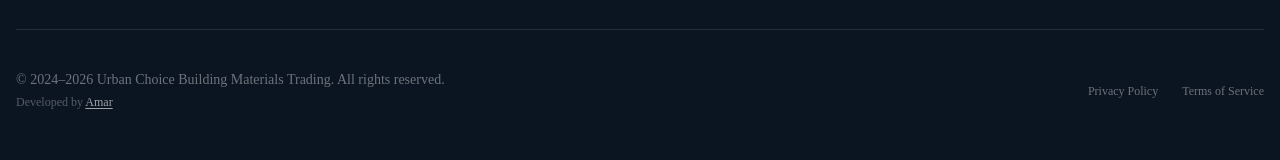
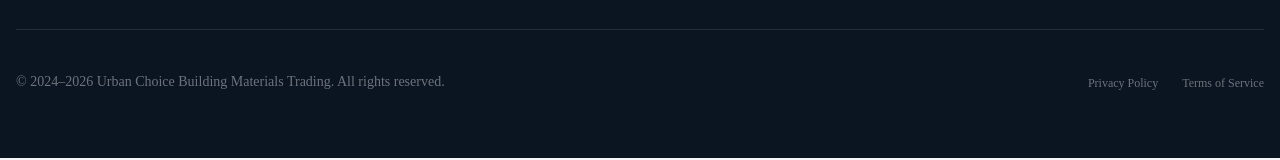
Before and after one commit to ScoobyDu16/urban-choice-1, a Next.js app: page / in a window 1280 px wide. Shown: the part 5343-5503 px from the top of the page. Built offline with nearby package versions, Linux system fonts and the light colour scheme; no server answers.

Commit message:
fix: removed developed by

```diff
--- a/src/components/layout/Footer.tsx
+++ b/src/components/layout/Footer.tsx
@@ -151,22 +151,9 @@ export default function Footer() {
         <Separator className="my-10 bg-white/10" />
 
         <div className="flex flex-col items-center justify-between gap-4 sm:flex-row">
-          <div className="flex flex-col items-center gap-1 sm:items-start">
-            <p className="text-sm text-white/40">
-              &copy; {copyrightYear} {business.legalName}. All rights reserved.
-            </p>
-            <p className="text-xs text-white/30">
-              Developed by{' '}
-              <a
-                href="https://www.linkedin.com/in/amarpal-singh-26381b153/"
-                target="_blank"
-                rel="noopener noreferrer"
-                className="text-white/60 underline underline-offset-2 transition-colors duration-200 hover:text-white"
-              >
-                Amar
-              </a>
-            </p>
-          </div>
+          <p className="text-sm text-white/40">
+            &copy; {copyrightYear} {business.legalName}. All rights reserved.
+          </p>
           <ul className="flex flex-wrap gap-x-6 gap-y-2">
             {FOOTER_LINKS.legal.map((link) => (
               <li key={link.href}>
```
